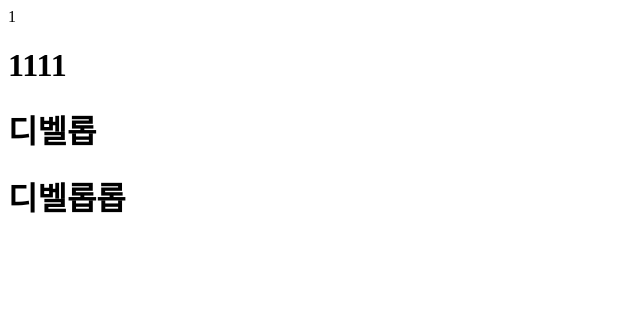
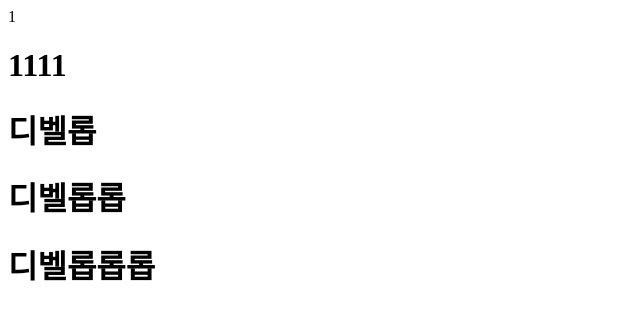
Before and after one commit to Chang-EE/OSSS, a plain HTML site: page index.html in a window 1280 px wide. Shown: the whole page, without its empty margins (0-640 px from the left). Drawn offline with Linux system fonts and the light colour scheme.

Commit message:
loploplop

```diff
--- a/index.html
+++ b/index.html
@@ -12,5 +12,8 @@
         <h1>
             디벨롭롭
         </h1>
+        <h1>
+            디벨롭롭롭
+        </h1>
     </body>
 </html>
```
